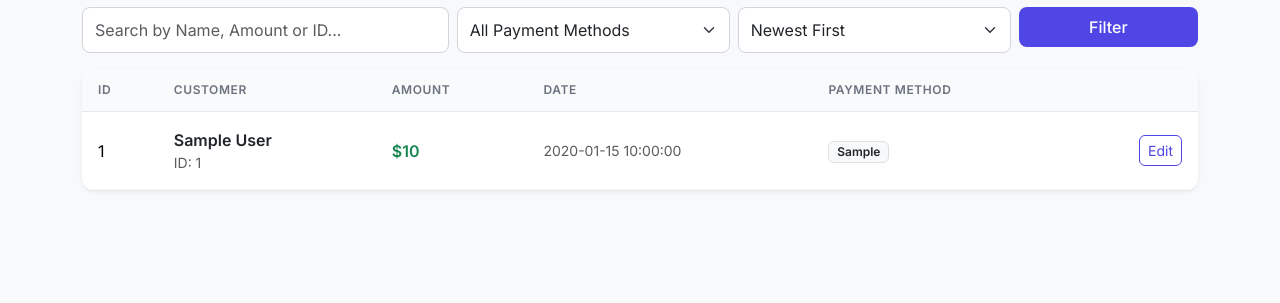
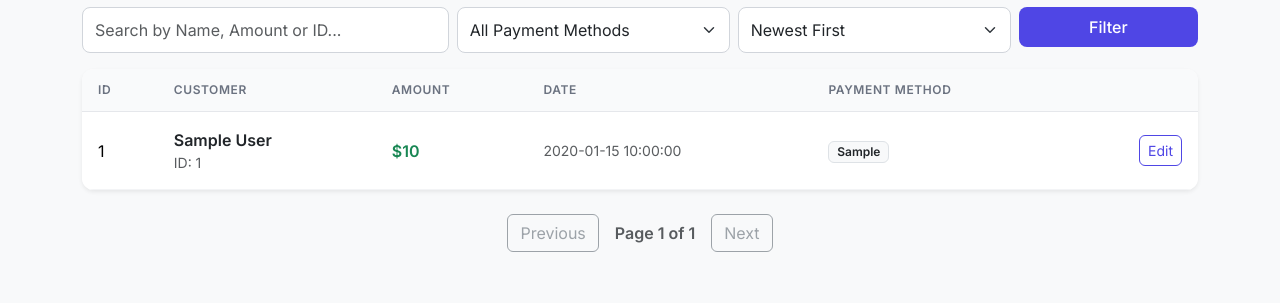
Before and after one commit to ituitis20-yilmazal19/DataTrack, a Python web app: template templates/payment.html in a window 1280 px wide. Shown: the part 159-462 px from the top of the page. Run offline with Jinja, Linux system fonts and the light colour scheme; the template is opened without the code that fills it: most values are stand-ins (such as "Sample title", 1, 10 or a date in 2020).

Commit message:
Add sorting options and pagination controls to payment template

```diff
--- a/templates/payment.html
+++ b/templates/payment.html
@@ -23,8 +23,8 @@
 
   <div class="col-md-3">
     <select class="form-select" name="sort_order">
-        <option value="desc">Newest First</option>
-        <option value="asc">Oldest First</option>
+        <option value="desc" {{ 'selected' if sel_sort == 'desc' else '' }}>Newest First</option>
+        <option value="asc" {{ 'selected' if sel_sort == 'asc' else '' }}>Oldest First</option>
     </select>
   </div>
 
@@ -57,6 +57,7 @@
             </a>
             <div class="small text-muted">ID: {{ p.customer_id }}</div>
           </td>
+
           <td class="text-success fw-bold">${{ p.amount }}</td>
 
           <td class="text-muted small">{{ p.payment_date }}</td>
@@ -66,7 +67,6 @@
 
             {% if method == 'credit card' %}
                 <span class="badge bg-primary">Credit Card</span>
-
             {% elif method == 'debit card' %}
                 <span class="badge bg-info text-dark">Debit Card</span>
             {% elif method == 'paypal' %}
@@ -102,4 +102,23 @@
     </table>
   </div>
 </div>
+
+<div class="d-flex justify-content-center align-items-center mt-4 mb-5">
+
+    <a class="btn btn-outline-secondary me-3 {{ 'disabled' if page == 1 else '' }}"
+       href="{{ url_for('payments_list', page=page-1, q=q, payment_method=sel_method, sort_order=sel_sort) }}">
+        Previous
+    </a>
+
+    <span class="fw-bold text-muted">
+        Page {{ page }} of {{ total_pages }}
+    </span>
+
+    <a class="btn btn-outline-secondary ms-3 {{ 'disabled' if page == total_pages else '' }}"
+       href="{{ url_for('payments_list', page=page+1, q=q, payment_method=sel_method, sort_order=sel_sort) }}">
+        Next
+    </a>
+
+</div>
+
 {% endblock %}
```
